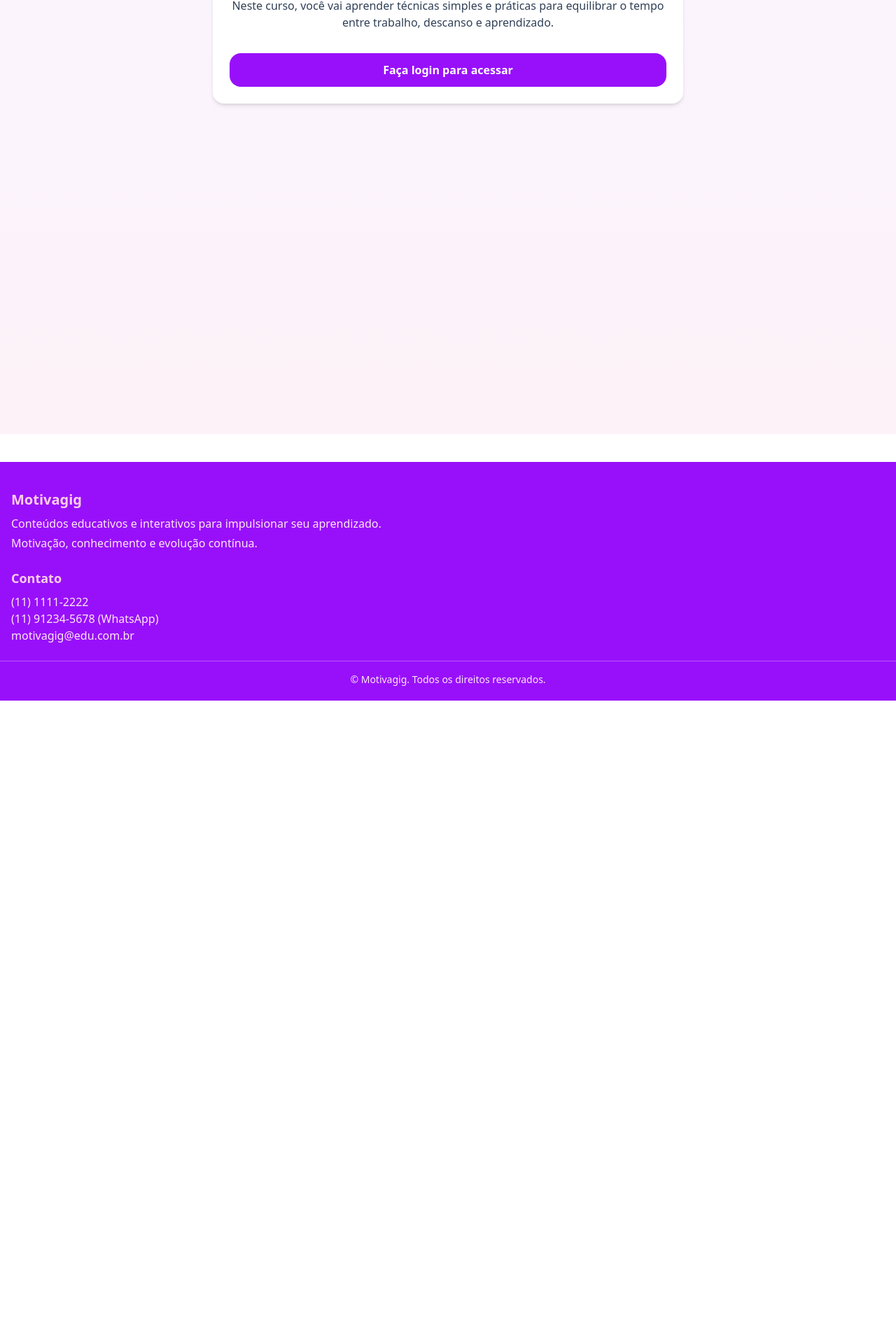
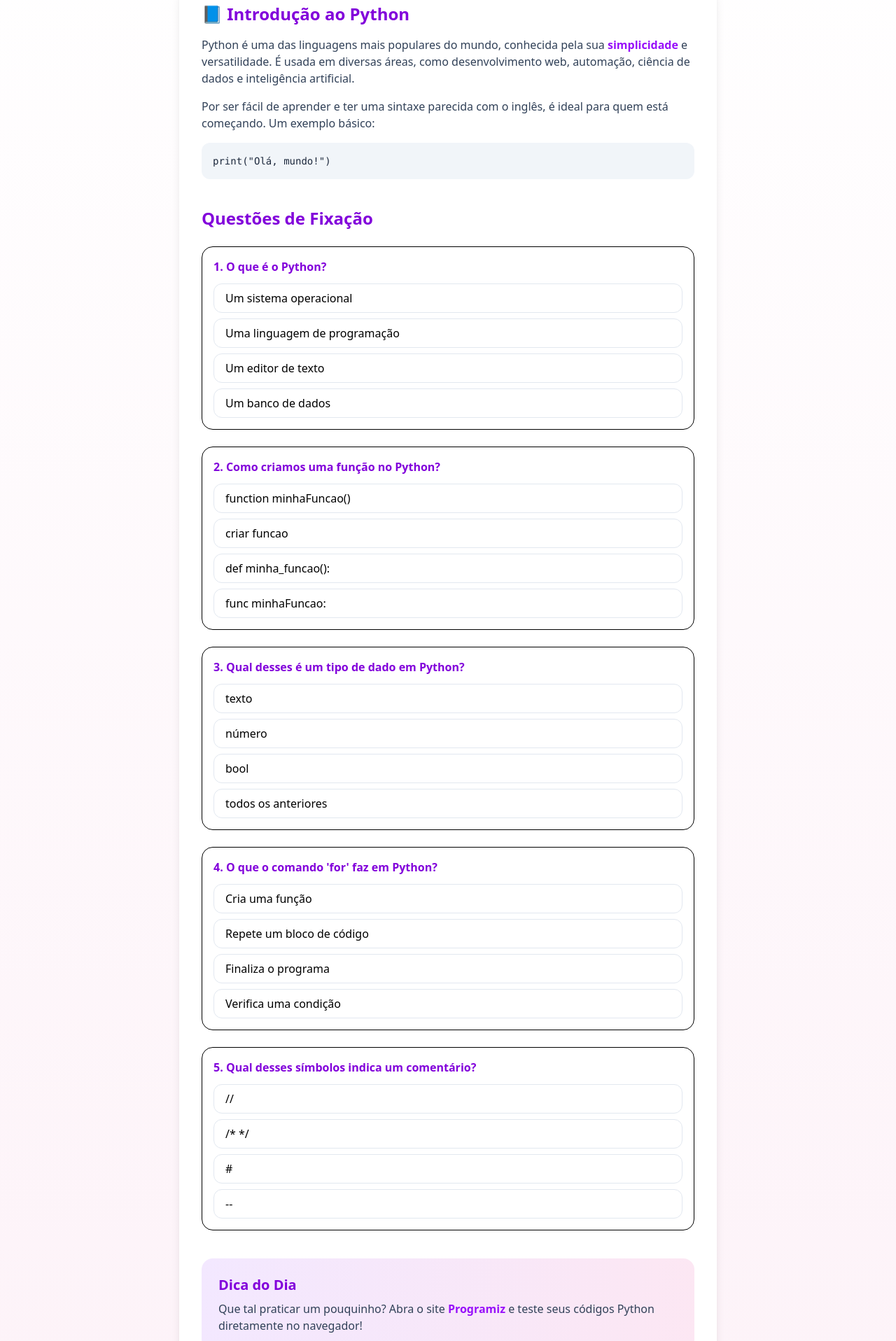
Before and after one commit to ChallengeFiap1tdspo/global-solution, a React (Vite) app in the folder motivagig/: page /curso-semana in a window 1280 px wide. Shown: the part 244-2160 px from the top of the page at 70% size. Before the commit the page ends 1245 px from the top, so only its background shows below. Built offline with nearby package versions, Linux system fonts and the light colour scheme.

Commit message:
feat: adicionando conteudos no curso

```diff
--- a/motivagig/src/routes/Curso/index.tsx
+++ b/motivagig/src/routes/Curso/index.tsx
@@ -1,32 +1,169 @@
-import { useNavigate } from "react-router-dom";
+import { useState } from "react";
+
+type Questao = {
+  id: number;
+  pergunta: string;
+  alternativas: string[];
+  correta: string;
+};
 
 export default function CursoSemana() {
-  const navigate = useNavigate();
+  const [respostas, setRespostas] = useState<{ [key: number]: string }>({});
+  const [feedback, setFeedback] = useState<{ [key: number]: string }>({});
 
+  const handleResposta = (id: number, alternativa: string, correta: string) => {
+    setRespostas((prev) => ({ ...prev, [id]: alternativa }));
+    if (alternativa === correta) {
+      setFeedback((prev) => ({ ...prev, [id]: "✅ Resposta correta!" }));
+    } else {
+      setFeedback((prev) => ({ ...prev, [id]: "❌ Tente novamente!" }));
+    }
+  };
 
-  const handleNavigateToLogin = () => {
-    navigate("/login");
-  };
+  const questoes: Questao[] = [
+    {
+      id: 1,
+      pergunta: "O que é o Python?",
+      alternativas: [
+        "Um sistema operacional",
+        "Uma linguagem de programação",
+        "Um editor de texto",
+        "Um banco de dados",
+      ],
+      correta: "Uma linguagem de programação",
+    },
+    {
+      id: 2,
+      pergunta: "Como criamos uma função no Python?",
+      alternativas: [
+        "function minhaFuncao()",
+        "criar funcao",
+        "def minha_funcao():",
+        "func minhaFuncao:",
+      ],
+      correta: "def minha_funcao():",
+    },
+    {
+      id: 3,
+      pergunta: "Qual desses é um tipo de dado em Python?",
+      alternativas: ["texto", "número", "bool", "todos os anteriores"],
+      correta: "todos os anteriores",
+    },
+    {
+      id: 4,
+      pergunta: "O que o comando 'for' faz em Python?",
+      alternativas: [
+        "Cria uma função",
+        "Repete um bloco de código",
+        "Finaliza o programa",
+        "Verifica uma condição",
+      ],
+      correta: "Repete um bloco de código",
+    },
+    {
+      id: 5,
+      pergunta: "Qual desses símbolos indica um comentário?",
+      alternativas: ["//", "/* */", "#", "--"],
+      correta: "#",
+    },
+  ];
+
   return (
-    <div className="min-h-screen bg-gradient-to-b from-purple-50 to-pink-50 p-8 flex flex-col items-center text-center">
-      <h1 className="text-4xl font-bold text-purple-700">Curso da Semana</h1>
+    <div className="min-h-screen bg-gradient-to-b from-white to-pink-50 flex flex-col items-center text-center p-8">
+      <h1 className="text-4xl font-extrabold text-purple-700">Curso da Semana</h1>
       <p className="mt-3 text-pink-600 text-lg">
-        “Gestão de Tempo e Produtividade para Autônomos”
+         <strong>Python do Iniciante ao Intermediário</strong>
       </p>
 
-      <div className="mt-10 bg-white shadow-md rounded-2xl p-6 max-w-2xl">
-        <p className="text-slate-700">
-          Neste curso, você vai aprender técnicas simples e práticas para
-          equilibrar o tempo entre trabalho, descanso e aprendizado.
-        </p>
-        <button
-          onClick={handleNavigateToLogin}
+      <div className="mt-10 bg-white shadow-lg rounded-3xl p-8 max-w-3xl text-left space-y-10">
+        <section>
+          <h2 className="text-2xl font-semibold text-purple-700 mb-4">
+            📘 Introdução ao Python
+          </h2>
+          <p className="text-slate-700 mb-4">
+            Python é uma das linguagens mais populares do mundo, conhecida pela
+            sua <span className="text-purple-600 font-semibold">simplicidade</span> e
+            versatilidade. É usada em diversas áreas, como desenvolvimento web,
+            automação, ciência de dados e inteligência artificial.
+          </p>
+          <p className="text-slate-700 mb-4">
+            Por ser fácil de aprender e ter uma sintaxe parecida com o inglês,
+            é ideal para quem está começando. Um exemplo básico:
+          </p>
+          <pre className="bg-slate-100 p-4 rounded-xl text-sm text-slate-800">
+            print("Olá, mundo!")
+          </pre>
+        </section>
 
-          className="mt-8 w-full py-3 rounded-2xl bg-purple-600 text-white font-semibold hover:bg-pink-500 transition-colors"
-        >
-          Faça login para acessar
-        </button>
+        <section>
+          <h2 className="text-2xl font-semibold text-purple-700 mb-6"> Questões de Fixação</h2>
+          {questoes.map((q) => (
+            <div key={q.id} className="border rounded-2xl p-4 mb-6 hover:bg-pink-50 transition">
+              <p className="font-semibold text-purple-700 mb-3">
+                {q.id}. {q.pergunta}
+              </p>
+
+              <div className="space-y-2">
+                {q.alternativas.map((alt) => (
+                  <button
+                    key={alt}
+                    onClick={() => handleResposta(q.id, alt, q.correta)}
+                    className={`w-full text-left px-4 py-2 rounded-xl border transition font-medium
+                      ${
+                        respostas[q.id] === alt
+                          ? alt === q.correta
+                            ? "bg-green-100 border-green-500 text-green-700"
+                            : "bg-red-100 border-red-500 text-red-700"
+                          : "border-slate-200 hover:bg-purple-50"
+                      }`}
+                  >
+                    {alt}
+                  </button>
+                ))}
+              </div>
+
+              {feedback[q.id] && (
+                <p
+                  className={`mt-3 font-medium ${
+                    feedback[q.id].includes("✅") ? "text-green-600" : "text-red-500"
+                  }`}
+                >
+                  {feedback[q.id]}
+                </p>
+              )}
+            </div>
+          ))}
+        </section>
+
+        <section className="bg-gradient-to-r from-purple-100 to-pink-100 p-6 rounded-2xl">
+          <h2 className="text-xl font-semibold text-purple-700 mb-2"> Dica do Dia</h2>
+          <p className="text-slate-700">
+            Que tal praticar um pouquinho? Abra o site{" "}
+            <a
+              href="https://www.programiz.com/python/online-compiler/"
+              target="_blank"
+              rel="noreferrer"
+              className="text-purple-600 font-semibold hover:underline"
+            >
+              Programiz
+            </a>{" "}
+            e teste seus códigos Python diretamente no navegador!
+          </p>
+        </section>
+
+        <div className="mt-10 flex flex-col sm:flex-row justify-between items-center gap-4">
+          <button className="px-6 py-3 bg-purple-600 text-white rounded-2xl font-semibold hover:bg-pink-500 transition">
+            Finalizar Curso 🎓
+          </button>
+          <button className="px-6 py-3 border-2 border-purple-600 text-purple-700 rounded-2xl font-semibold hover:bg-purple-50 transition">
+            Gerar Certificado (em breve)
+          </button>
+        </div>
       </div>
+
+      <p className="mt-10 text-slate-600 text-sm">
+        Continue aprendendo — um novo curso toda semana
+      </p>
     </div>
   );
 }
```
